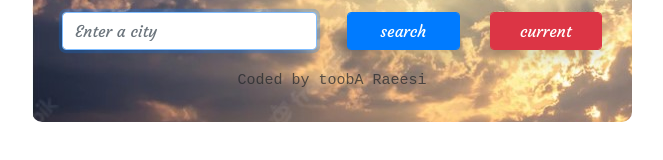
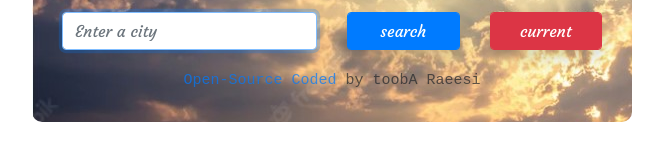
Before and after one commit to TwobA1987/my-weather-app, a plain HTML site: page index.html in a window 1280 px wide. Shown: the part 457-617 px from the top of the page, without its empty margins (308-971 px from the left). Drawn offline with nearby package versions, Linux system fonts and the light colour scheme.

Commit message:
add the link of project in github

```diff
--- a/index.html
+++ b/index.html
@@ -116,7 +116,12 @@
             </div>
           </div>
         </form>
-        <div class="author">Coded by toobA Raeesi</div>
+        <div class="author">
+          <a href="https://github.com/tbrsi/my-weather-app">
+            Open-Source Coded</a
+          >
+          by toobA Raeesi
+        </div>
       </div>
     </div>
     <script src="src/index.js"></script>
```
